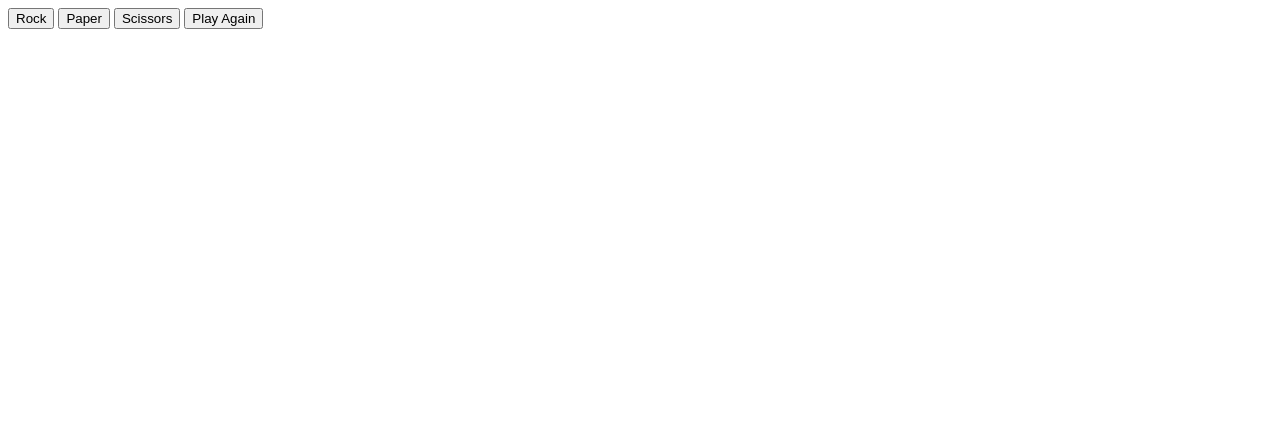
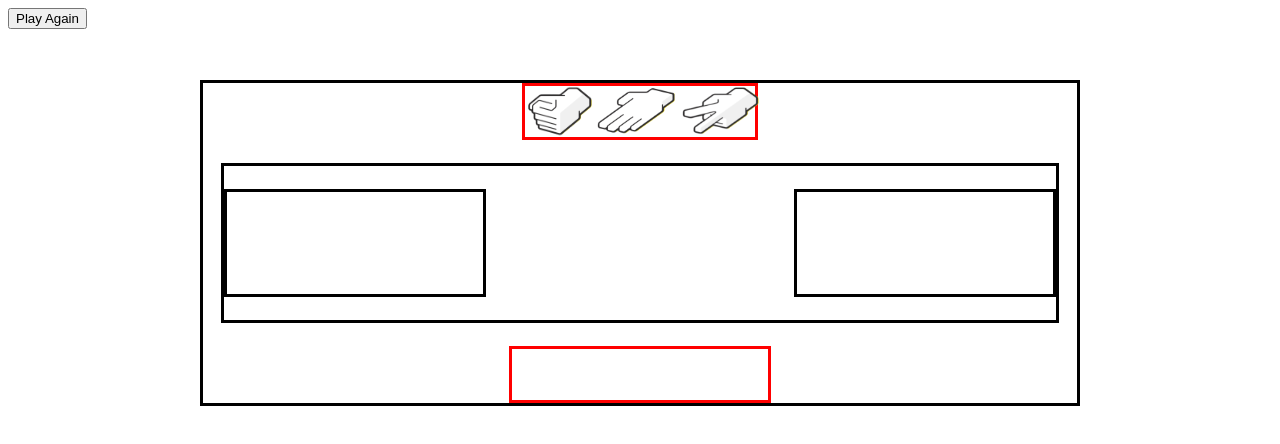
Before and after one commit to Kernius/project-rockpaperscissors, a plain HTML site: page index.html in a window 1280 px wide. Drawn offline with Linux system fonts and the light colour scheme.

Commit message:
Logic needed for the game to function is done, some html elements are placed using flexbox

```diff
--- a/index.html
+++ b/index.html
@@ -9,10 +9,23 @@
     <script src="myscripts.js" defer></script>
 </head>
 <body>
-    <button id="Rock" class = "btn">Rock</button>
-    <button id="Paper" class = "btn">Paper</button>
-    <button id="Scissors" class = "btn">Scissors</button>
     <button id="Restart">Play Again</button>
+
+    <div id="userscore"></div>
+    <div id="computerscore"></div>
+    <div id="roundoutcome"></div>
+    <div id="matchoutcome"></div>
+
+    <div class="container">
+    <div class="topselection"><img src="Images/rock.png" id="Rock" class = "btn">
+        <img src ="Images/paper.png" id="Paper" class = "btn">
+        <img src ="Images/scissors.png" id="Scissors" class = "btn"></div>
+    <div class="players">
+    <div class="leftplayer"></div>
+    <div class="rightcomputer"></div>
+    </div>
+    <div class="bottominfo"></div>
+    </div>
 
 </body>
 </html>
--- a/myscripts.js
+++ b/myscripts.js
@@ -38,31 +38,29 @@ button.addEventListener('click', function (e)  {
         const playerSelection = e.target;
         const computerSelection = getComputerChoice();
         const result = playRound(playerSelection,computerSelection);
+        if (playerPoints === 3 || computerPoints === 3) {
+            return;
+        }
 
         if(result.includes("You win") ) {
             playerPoints++;
         } else if (result.includes("You lost") ) {
             computerPoints++;
         }
+
         const userscore = document.querySelector('#userscore');
         const computerscore = document.querySelector('#computerscore');
+        const roundoutcome = document.querySelector('#roundoutcome');
+        const matchoutcome = document.querySelector('#matchoutcome');
 
-
-            console.log("Your score:" + playerPoints);
-            console.log("Computers score:" + computerPoints);
-            console.log(playRound(playerSelection,computerSelection))
+        userscore.textContent = "Your score :" + playerPoints;
+        computerscore.textContent = "Computers score :" + computerPoints;
+        roundoutcome.textContent = playRound(playerSelection,computerSelection);
 
         if (playerPoints === 3) {
-                console.log("You have won the match!");
-                for (const button of buttons) {
-                    button.disabled = true;
-                }
-
+            matchoutcome.textContent = "You have won the match!";
         } else if (computerPoints === 3) {
-                console.log("You have lost the match!");
-                for (const button of buttons) {
-                    button.disabled = true;
-                }
+            matchoutcome.textContent = "You have lost the match!";
         }
  });
 });
@@ -72,7 +70,6 @@ button.addEventListener('click', function (e)  {
 const restart = document.querySelector('#Restart');
         restart.addEventListener('click', () => {
             window.location.reload();
-
         });
 
 
--- a/styles.css
+++ b/styles.css
@@ -0,0 +1,62 @@
+.container {
+display:flex;
+border: 0.3vw solid black;
+height: 25vw;
+margin-left:15vw;
+margin-right:15vw;
+margin-top:4vw;
+justify-content:space-between;
+align-items:center;
+flex-direction:column;
+}
+
+.players {
+display:flex;
+border: 0.3vw solid black;
+width: 65vw;
+height: 12vw;
+justify-content:space-between;
+align-items:center;
+}
+
+.info {
+display:flex;
+flex-direction:column;
+
+}
+
+.leftplayer {
+display:flex;
+border: 0.3vw solid black;
+height:8vw;
+width:20vw;
+}
+
+.rightcomputer {
+display:flex;
+border: 0.3vw solid black;
+height:8vw;
+width:20vw;
+}
+
+.topselection {
+display:flex;
+border: 0.3vw solid red;
+width: 18vw;
+height: 4vw;
+justify-content:space-between;
+}
+
+.bottominfo {
+display:flex;
+border: 0.3vw solid red;
+width: 20vw;
+height: 4vw;
+}
+
+.content {
+    display:flex;
+    flex-direction:column;
+    align-items:center;
+    justify-content:space-between;
+}
```
Also changed, not shown: Images/paper.png (added), Images/rock.png (added), Images/scissors.png (added). Lines whose indentation alone changed are shown as unchanged.
